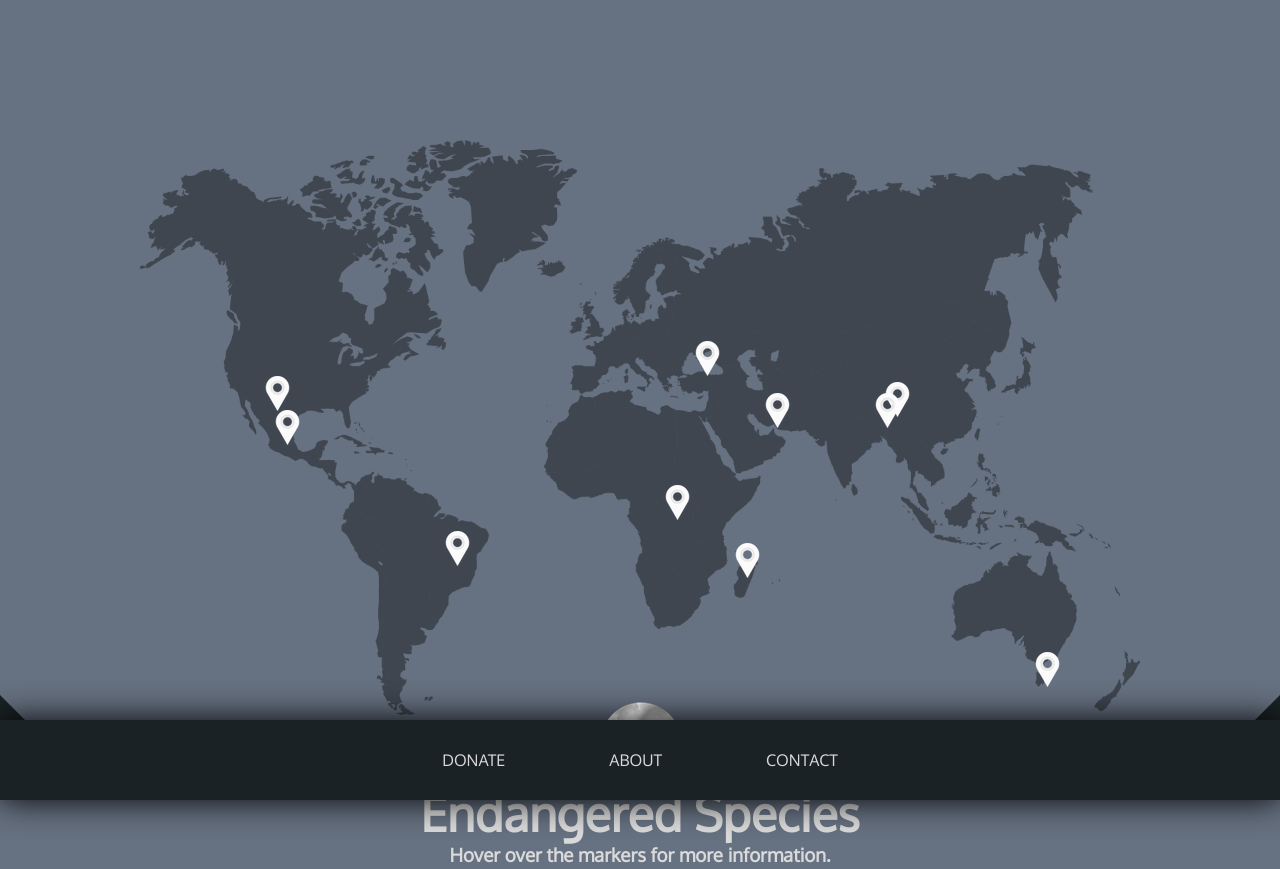
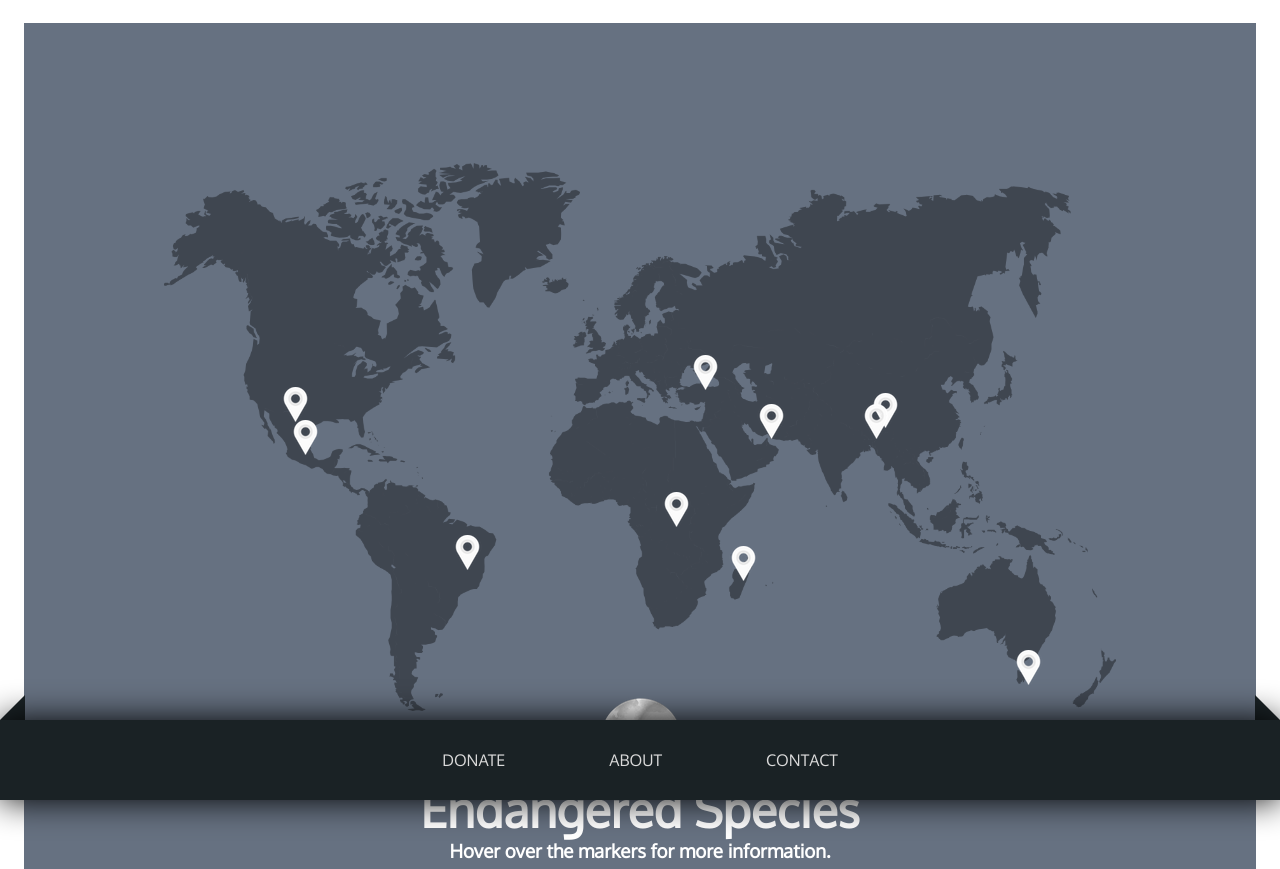
Before and after one commit to ericanafziger/endangered-species-map, a plain HTML site: page index.html in a window 1280 px wide. Shown: the top 869 px of the page. Drawn offline with Linux system fonts and the light colour scheme; a web font is replaced by a local one.

Commit message:
add border ribbon effect to bottom of page

```diff
--- a/css/styles.css
+++ b/css/styles.css
@@ -4,9 +4,16 @@
   box-sizing: border-box;
 }
 body {
-  background-color: rgb(102, 113, 129);
   font-family: 'Oxygen', sans-serif;
   text-align: center;
+  overflow: hidden;
+}
+#container {
+  background-color: rgb(102, 113, 129);
+  margin-left: 24px;
+  margin-right: 24px;
+  margin-top: 23px;
+  height: 1200px;
 }
 
 p {
@@ -28,7 +35,7 @@ li:hover {
   position: absolute;
   left: 0px;
   bottom: 80px;
-  border-right: 25px solid transparent;
+  border-left: 25px solid transparent;
   border-bottom: 25px solid rgb(26, 34, 37);
   width: 25px;
 }
@@ -36,7 +43,7 @@ li:hover {
   position: absolute;
   right: 0px;
   bottom: 80px;
-  border-left: 25px solid transparent;
+  border-right: 25px solid transparent;
   border-bottom: 25px solid rgb(26, 34, 37);
   width: 25px;
 }
@@ -70,7 +77,7 @@ h4:hover {
   padding: 15px;
   margin-top: 30px;
   text-align: center;
-  color: rgb(218, 218, 218);
+  color: white;
 }
 
 .imagelogo {
```
